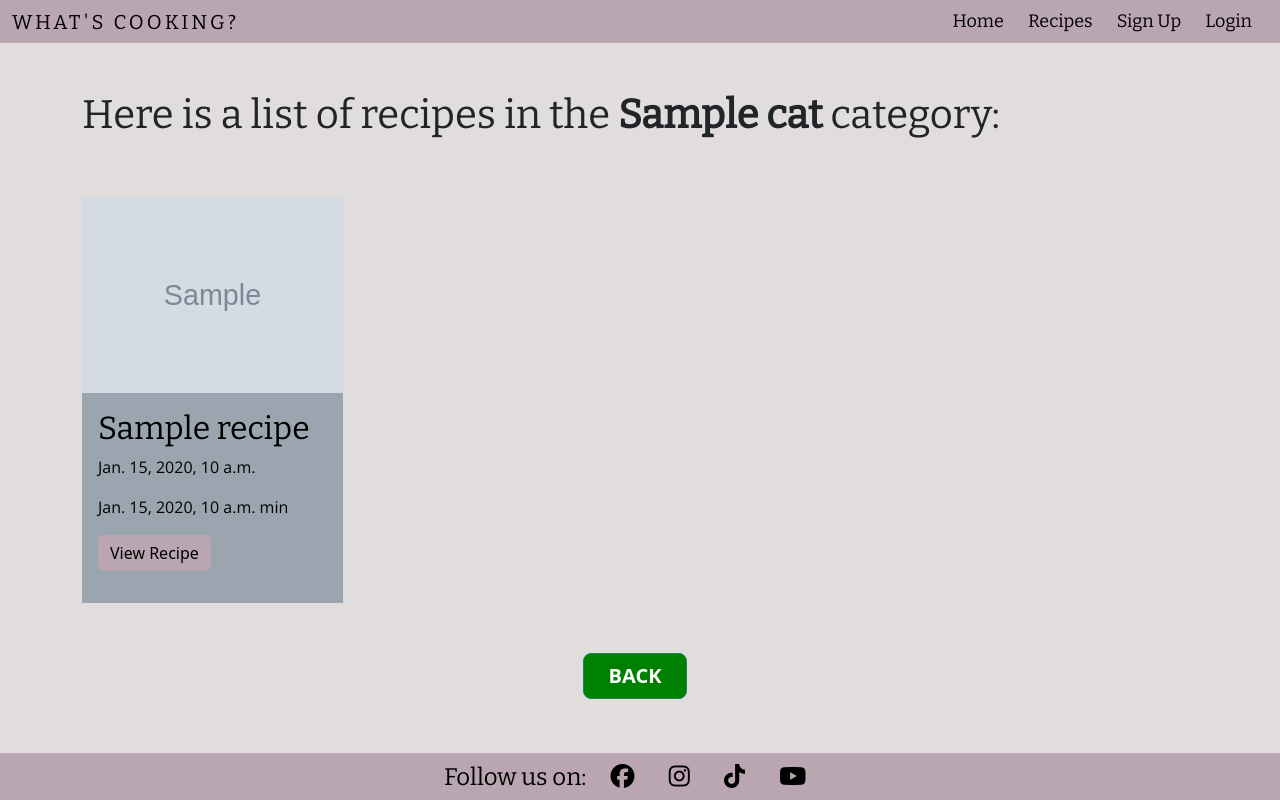
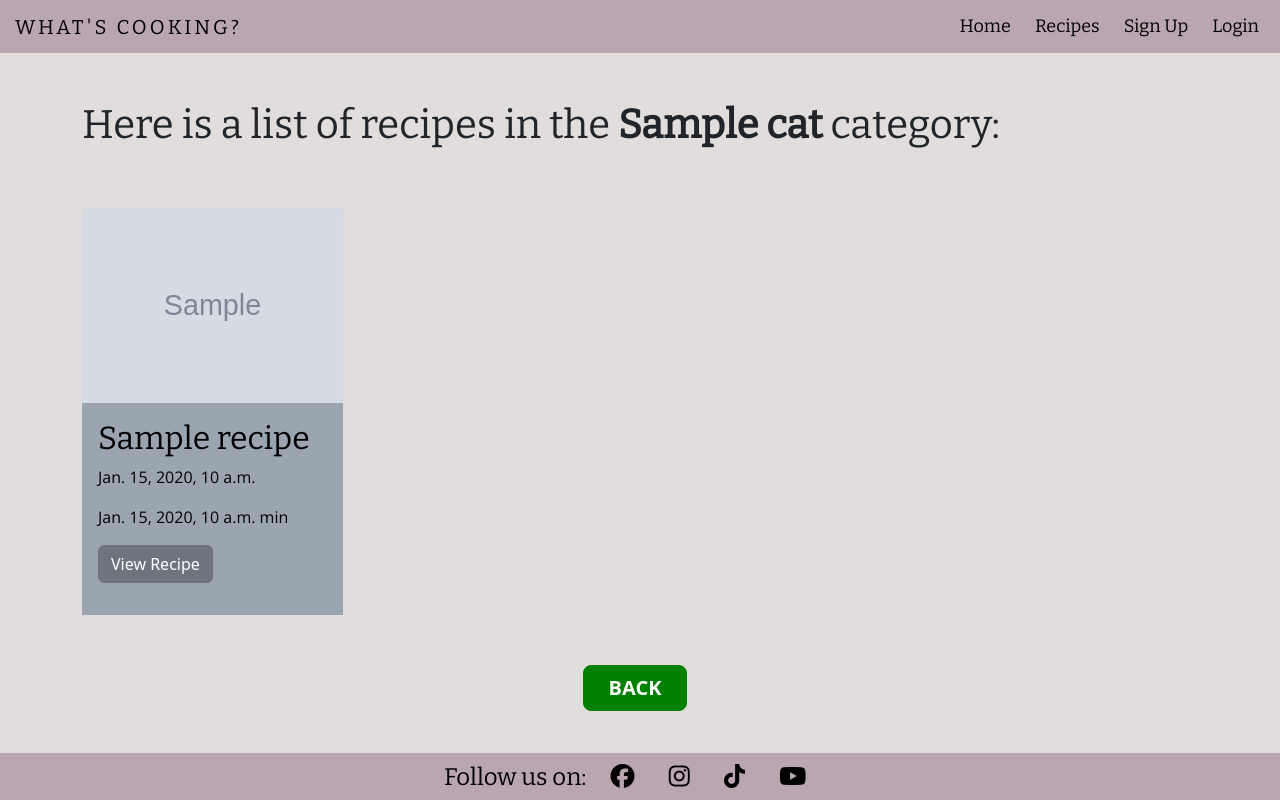
Before and after one commit to Kattis91/what-is-cooking, a Django app: template templates/category.html in a window 1280 px wide. Run offline with Django 3.2, Linux system fonts and the light colour scheme; the template is opened without the code that fills it: most values are stand-ins (such as "Sample title", 1, 10 or a date in 2020); grey boxes marked "Sample" are stand-in pictures; some libraries are stand-ins or nearby versions.

Commit message:
Update style for navbar and buttons

```diff
--- a/static/css/style.css
+++ b/static/css/style.css
@@ -22,14 +22,11 @@ p {
 
 /* styling for buttons */
 
-.btn-secondary {
-    --bs-btn-color: black;
-    --bs-btn-bg: #BAA6B1;
+.view {
+    background-color: #BAA6B1;
+    --bs-btn-hover-bg: #BAA6B1;
     --bs-btn-border-color: none;
-    --bs-btn-hover-color: #850000;
-    --bs-btn-hover-bg: #BAA6B1;
     --bs-btn-active-bg: #BAA6B1;
-    --bs-btn-active-color: #850000;
 }
 
 #edit-button {
@@ -58,24 +55,31 @@ p {
     --bs-btn-hover-bg: green;
 }
 
+.green{
+    background-color: green;
+    padding: 7px 25px;
+    --bs-btn-hover-bg: green;
+    --bs-btn-active-bg: green;
+    --bs-btn-border-color: green;
+}
+
 .back {
     background-color: #850000;
     padding: 7px 25px;
     margin-bottom: 25px;
     margin-top: 25px;
     --bs-btn-hover-bg: #850000;
+    --bs-btn-active-bg: #850000;
+    --bs-btn-border-color: #850000;
 }
 
 .red {
     background-color: #850000;
     padding: 7px 25px;
     --bs-btn-hover-bg: #850000;
-}
-
-.green{
-    background-color: green;
-    padding: 7px 25px;
-    --bs-btn-hover-bg: green;
+    --bs-btn-border-color: #850000;
+    --bs-btn-active-bg: #850000;
+    margin-right: 25px;
 }
 
 .btn-success:hover,
@@ -92,6 +96,7 @@ p {
     text-transform: uppercase;
     letter-spacing: 3px;
     color: black;
+    padding-left: 10px;
 }
 
 .navbar-brand:hover {
@@ -121,6 +126,7 @@ p {
 
 .container-fluid {
     background-color: #BAA6B1;
+    padding: 5px;
 }
 
 /* Footer styling */
```
